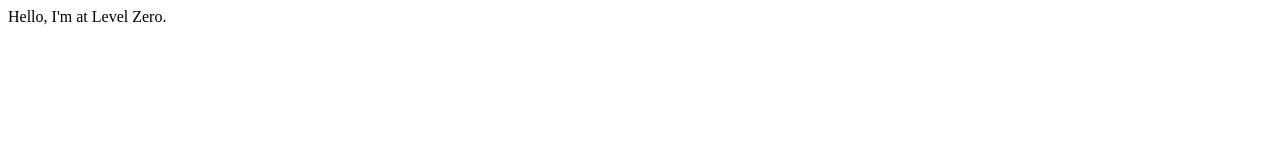
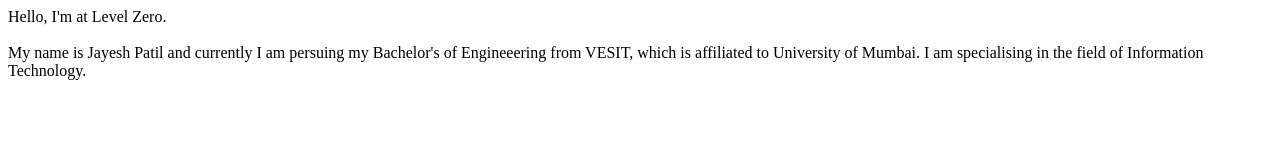
Before and after one commit to jayeshx10/jayesh_levelZero, a plain HTML site: page index.html in a window 1280 px wide. Drawn offline with Linux system fonts and the light colour scheme.

Commit message:
updated index.html
Updated my educational details

```diff
--- a/index.html
+++ b/index.html
@@ -8,5 +8,8 @@
 </head>
 <body>
     Hello, I'm at Level Zero.
+    <br>
+    <br>
+    My name is Jayesh Patil and currently I am persuing my Bachelor's of Engineeering from VESIT, which is affiliated to University of Mumbai. I am specialising in the field of Information Technology.
 </body>
 </html>
```
